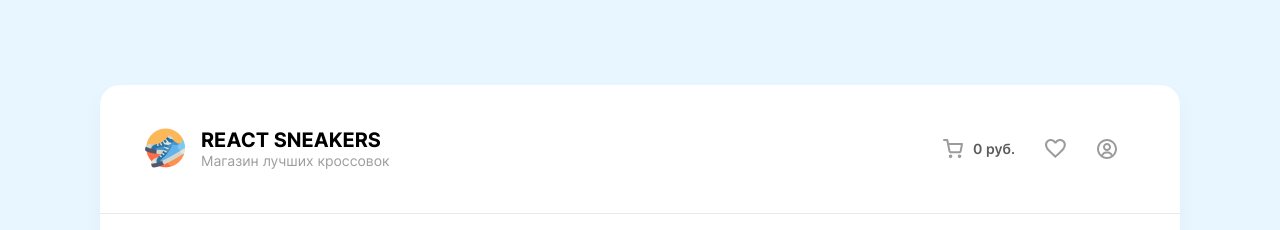
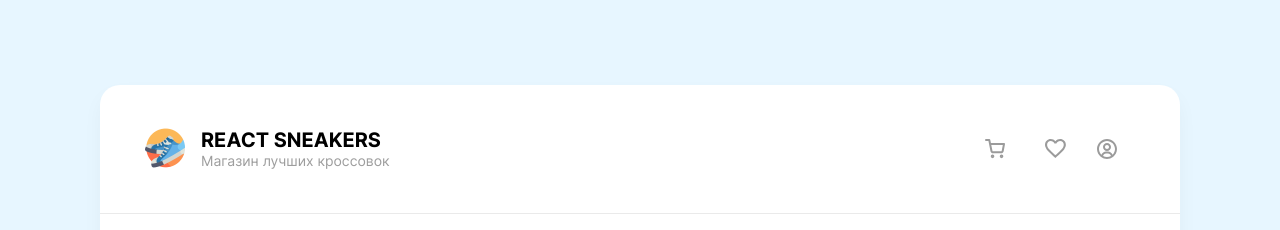
Before and after one commit to KazimirS46/react_sneakers, a React (Create React App) app: page / in a window 1280 px wide. Shown: the top 230 px of the page. Built offline with nearby package versions, Linux system fonts and the light colour scheme; no server answers.

Commit message:
Create hook useCart

```diff
--- a/src/components/Header/index.jsx
+++ b/src/components/Header/index.jsx
@@ -11,10 +11,11 @@ import {
 
 import styles from './Header.module.scss';
 import { AppContext } from '../../context';
+import { useCart } from '../../hooks/useCart';
 
 export function Header() {
-  const { cartProducts, openCart, modal } = useContext(AppContext);
-  const totalPrice = cartProducts.reduce((sum, obj) => obj.price + sum, 0);
+  const { openCart, modal } = useContext(AppContext);
+  const { totalPrice } = useCart();
 
   console.log();
 
@@ -40,7 +41,7 @@ export function Header() {
                   alt="Cart link"
                   className={styles.cartLinkImg}
                 />
-                <p>{totalPrice} руб.</p>
+                {totalPrice > 0 && <p>{totalPrice} руб.</p>}
               </a>
             </li>
             <li>
--- a/src/components/ModalCart/ProductList/index.jsx
+++ b/src/components/ModalCart/ProductList/index.jsx
@@ -4,12 +4,14 @@ import styles from './ProductList.module.scss';
 
 import { orderBtnArrow } from '../../../assets/svg';
 import { AppContext } from '../../../context';
+import { useCart } from '../../../hooks/useCart';
 
 // нужно сделать компонент карточки товара в корзине
 
 export function ProductList({ order, loading }) {
-  const { cartProducts, deleteCartProduct } = useContext(AppContext);
-  const totalPrice = cartProducts.reduce((sum, obj) => obj.price + sum, 0);
+  const { deleteCartProduct } = useContext(AppContext);
+
+  const { cartProducts, totalPrice } = useCart();
 
   const staticData = {
     mainTitle: 'Корзина',
--- /dev/null
+++ b/src/hooks/useCart.js
@@ -0,0 +1,9 @@
+import { useContext } from 'react';
+import { AppContext } from '../context';
+
+export const useCart = () => {
+  const { cartProducts, setCartProducts } = useContext(AppContext);
+  const totalPrice = cartProducts.reduce((sum, obj) => obj.price + sum, 0);
+
+  return { cartProducts, setCartProducts, totalPrice };
+};
```
